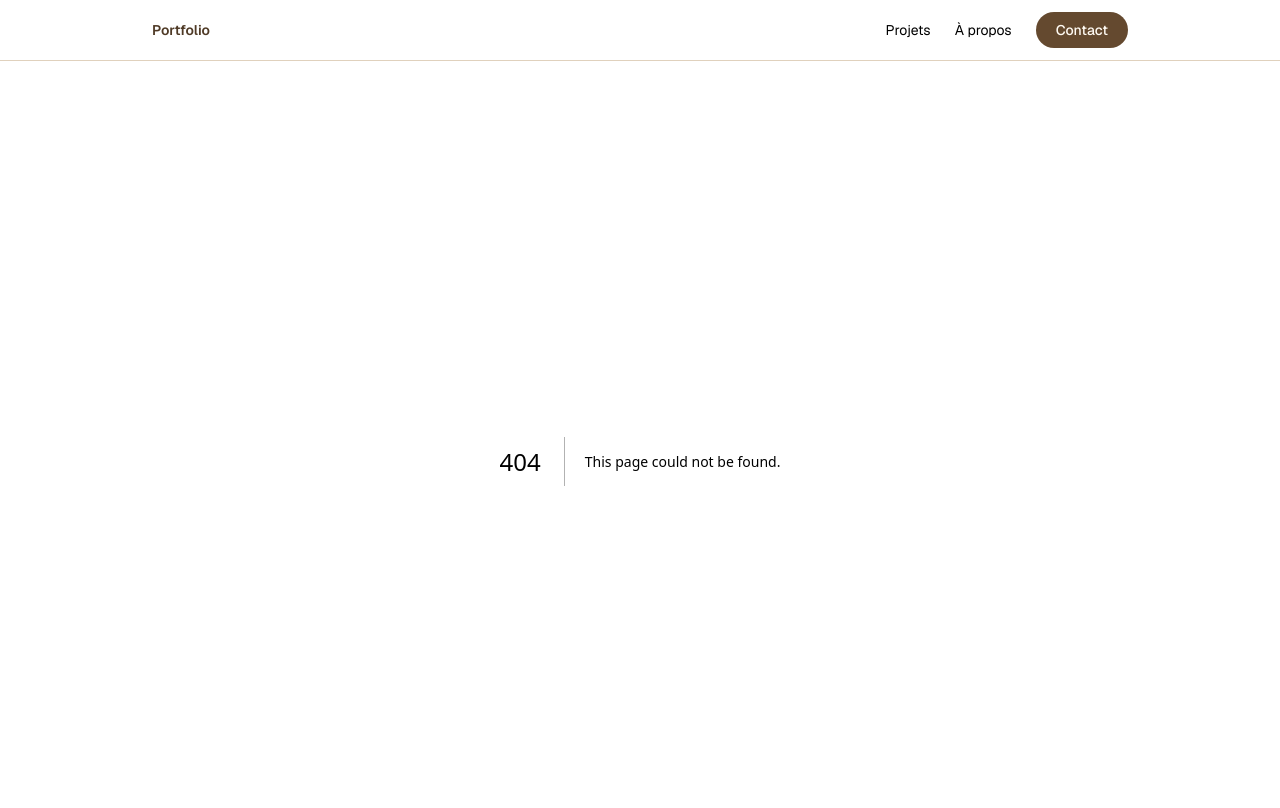
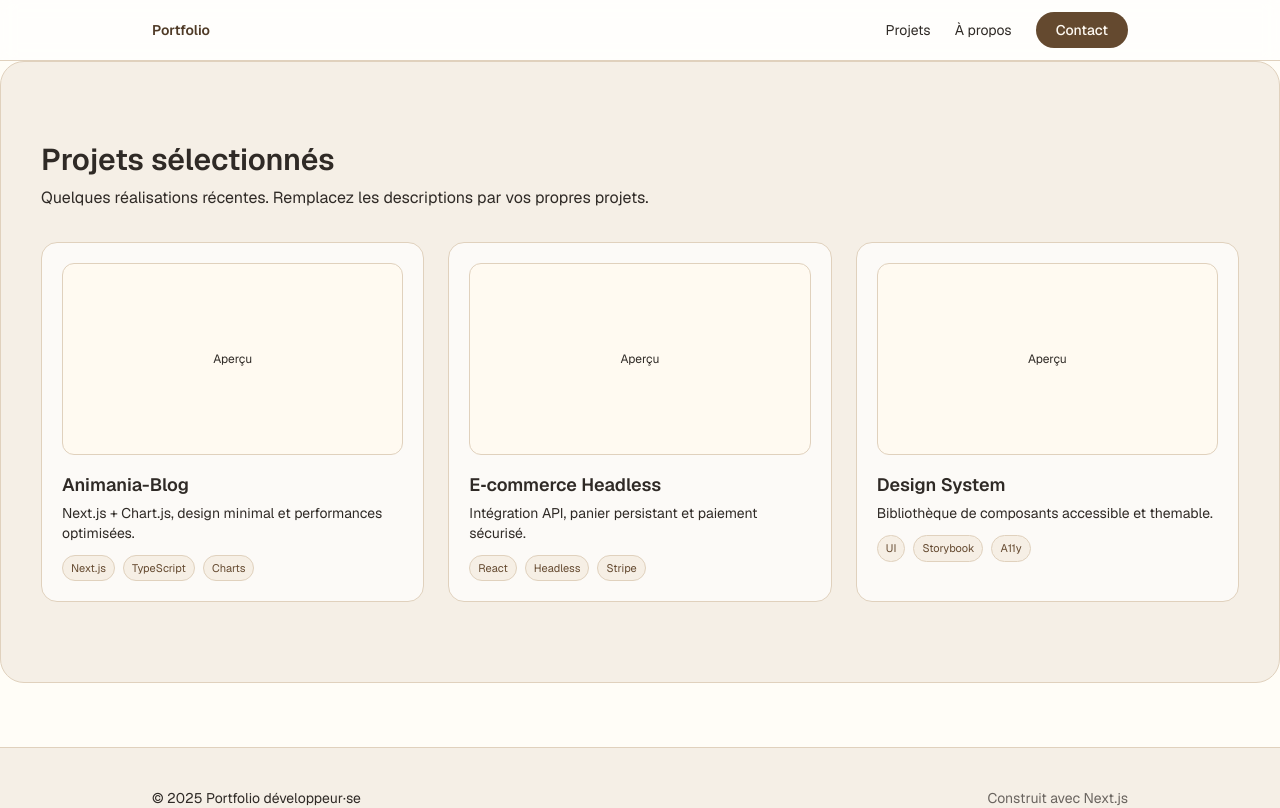
Before and after one commit to Christ-M-Kelly/portfolio, a Next.js app: page /projets in a window 1280 px wide. Before the commit this address had no page. Shown: the top 808 px of the page. Built offline with nearby package versions, Linux system fonts and the light colour scheme.

Commit message:
Modification de la page projet

```diff
--- a/app/layout.tsx
+++ b/app/layout.tsx
@@ -31,14 +31,24 @@ export default function RootLayout({
 }>) {
   return (
     <html lang="fr">
-      <body className={`${geistSans.variable} ${geistMono.variable} antialiased`}>
+      <body
+        className={`${geistSans.variable} ${geistMono.variable} antialiased`}
+      >
         <header className="sticky top-0 z-40 backdrop-blur supports-[backdrop-filter]:bg-white/60 bg-white/80 dark:bg-[color:var(--beige-50)]/80 border-b border-beige">
           <div className="mx-auto max-w-5xl px-6 py-3 flex items-center justify-between">
-            <a href="#accueil" className="text-sm font-semibold text-brown-strong">Portfolio</a>
+            <a href="/" className="text-sm font-semibold text-brown-strong">
+              Portfolio
+            </a>
             <nav className="hidden sm:flex items-center gap-6 text-sm">
-              <a href="#projets" className="hover:text-brown">Projets</a>
-              <a href="#a-propos" className="hover:text-brown">À propos</a>
-              <a href="#contact" className="btn-coffee">Contact</a>
+              <a href="/projets" className="hover:text-brown">
+                Projets
+              </a>
+              <a href="/#a-propos" className="hover:text-brown">
+                À propos
+              </a>
+              <a href="/#contact" className="btn-coffee">
+                Contact
+              </a>
             </nav>
           </div>
         </header>
--- a/app/page.tsx
+++ b/app/page.tsx
@@ -1,5 +1,4 @@
 import Image from "next/image";
-import photo from "../public/images/Kelly_Corporate.png";
 
 export default function Home() {
   return (
@@ -31,72 +30,13 @@ export default function Home() {
           </div>
           <div className="relative mx-auto sm:mx-0 w-48 h-48 sm:w-56 sm:h-56">
             <Image
-              src="/images/photo-IA.JPG"
+              src="/images/Kelly_Corporate.png"
               alt="Keliane Kossa"
               fill
               sizes="(min-width: 640px) 14rem, 12rem"
               className="rounded-full object-cover border border-beige shadow-sm"
               priority
             />
-          </div>
-        </div>
-      </section>
-
-      {/* Projets */}
-      <section
-        id="projets"
-        className="py-16 sm:py-20 bg-sand-100 rounded-3xl border border-beige"
-      >
-        <div className="px-6 sm:px-10">
-          <h2 className="text-2xl sm:text-3xl font-semibold text-coffee">
-            Projets sélectionnés
-          </h2>
-          <p className="mt-2 text-coffee/75 max-w-prose">
-            Quelques réalisations récentes. Remplacez les descriptions par vos
-            propres projets.
-          </p>
-
-          <div className="mt-8 grid grid-cols-1 sm:grid-cols-2 lg:grid-cols-3 gap-6">
-            {[
-              {
-                title: "Dashboard Analytics",
-                desc: "Next.js + Chart.js, design minimal et performances optimisées.",
-                tags: ["Next.js", "TypeScript", "Charts"],
-              },
-              {
-                title: "E‑commerce Headless",
-                desc: "Intégration API, panier persistant et paiement sécurisé.",
-                tags: ["React", "Headless", "Stripe"],
-              },
-              {
-                title: "Design System",
-                desc: "Bibliothèque de composants accessible et themable.",
-                tags: ["UI", "Storybook", "A11y"],
-              },
-            ].map((p, i) => (
-              <article
-                key={i}
-                className="group rounded-2xl bg-white/70 dark:bg-[color:var(--beige-50)]/60 border border-beige p-5 hover:shadow-sm transition-shadow"
-              >
-                <div className="aspect-[16/9] w-full rounded-xl bg-beige-50 border border-beige mb-4 grid place-items-center text-xs text-brown/70">
-                  Aperçu
-                </div>
-                <h3 className="text-lg font-semibold text-coffee group-hover:text-brown-strong">
-                  {p.title}
-                </h3>
-                <p className="mt-1 text-sm text-coffee/80">{p.desc}</p>
-                <div className="mt-3 flex flex-wrap gap-2">
-                  {p.tags.map((t) => (
-                    <span
-                      key={t}
-                      className="text-[11px] rounded-full border border-beige bg-beige-100 px-2 py-1 text-brown"
-                    >
-                      {t}
-                    </span>
-                  ))}
-                </div>
-              </article>
-            ))}
           </div>
         </div>
       </section>
@@ -114,6 +54,10 @@ export default function Home() {
               collabore avec des designers, PM et autres développeurs pour
               livrer des solutions élégantes et maintenables.
             </p>
+          </div>
+          <div className="grid gap-6 md:grid-cols-2">
+            <div className="rounded-2xl border border-beige bg-sand-100 p-6">
+              <h3 className="text-brown-strong font-semibold">Tech Stack</h3>
               <ul className="mt-4 grid grid-cols-2 gap-2 text-sm text-coffee/80">
                 <li>• Next.js / React</li>
                 <li>• TypeScript</li>
@@ -128,6 +72,7 @@ export default function Home() {
                 <li>— Intégration d'API et optimisation des performances</li>
                 <li>— Accessibilité et bonnes pratiques</li>
               </ul>
+            </div>
           </div>
         </div>
       </section>
--- /dev/null
+++ b/app/projets/page.tsx
@@ -0,0 +1,64 @@
+export default function Projets() {
+  return (
+    <>
+      {/* Projets */}
+      <section
+        id="projets"
+        className="py-16 sm:py-20 bg-sand-100 rounded-3xl border border-beige"
+      >
+        <div className="px-6 sm:px-10">
+          <h2 className="text-2xl sm:text-3xl font-semibold text-coffee">
+            Projets sélectionnés
+          </h2>
+          <p className="mt-2 text-coffee/75 max-w-prose">
+            Quelques réalisations récentes. Remplacez les descriptions par vos
+            propres projets.
+          </p>
+
+          <div className="mt-8 grid grid-cols-1 sm:grid-cols-2 lg:grid-cols-3 gap-6">
+            {[
+              {
+                title: "Animania-Blog",
+                desc: "Next.js + Chart.js, design minimal et performances optimisées.",
+                tags: ["Next.js", "TypeScript", "Charts"],
+              },
+              {
+                title: "E‑commerce Headless",
+                desc: "Intégration API, panier persistant et paiement sécurisé.",
+                tags: ["React", "Headless", "Stripe"],
+              },
+              {
+                title: "Design System",
+                desc: "Bibliothèque de composants accessible et themable.",
+                tags: ["UI", "Storybook", "A11y"],
+              },
+            ].map((p, i) => (
+              <article
+                key={i}
+                className="group rounded-2xl bg-white/70 dark:bg-[color:var(--beige-50)]/60 border border-beige p-5 hover:shadow-sm transition-shadow"
+              >
+                <div className="aspect-[16/9] w-full rounded-xl bg-beige-50 border border-beige mb-4 grid place-items-center text-xs text-brown/70">
+                  Aperçu
+                </div>
+                <h3 className="text-lg font-semibold text-coffee group-hover:text-brown-strong">
+                  {p.title}
+                </h3>
+                <p className="mt-1 text-sm text-coffee/80">{p.desc}</p>
+                <div className="mt-3 flex flex-wrap gap-2">
+                  {p.tags.map((t) => (
+                    <span
+                      key={t}
+                      className="text-[11px] rounded-full border border-beige bg-beige-100 px-2 py-1 text-brown"
+                    >
+                      {t}
+                    </span>
+                  ))}
+                </div>
+              </article>
+            ))}
+          </div>
+        </div>
+      </section>
+    </>
+  );
+}
```
Lines whose indentation alone changed are shown as unchanged.
